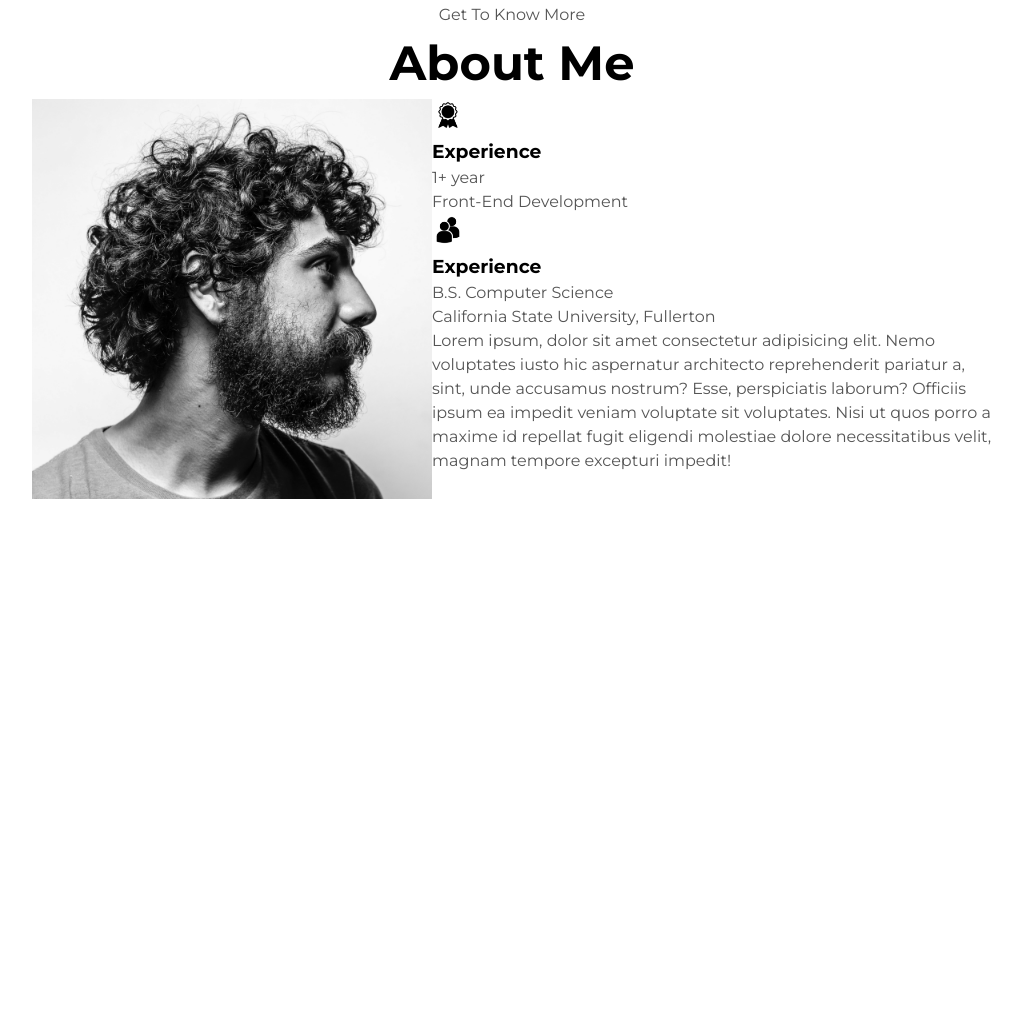
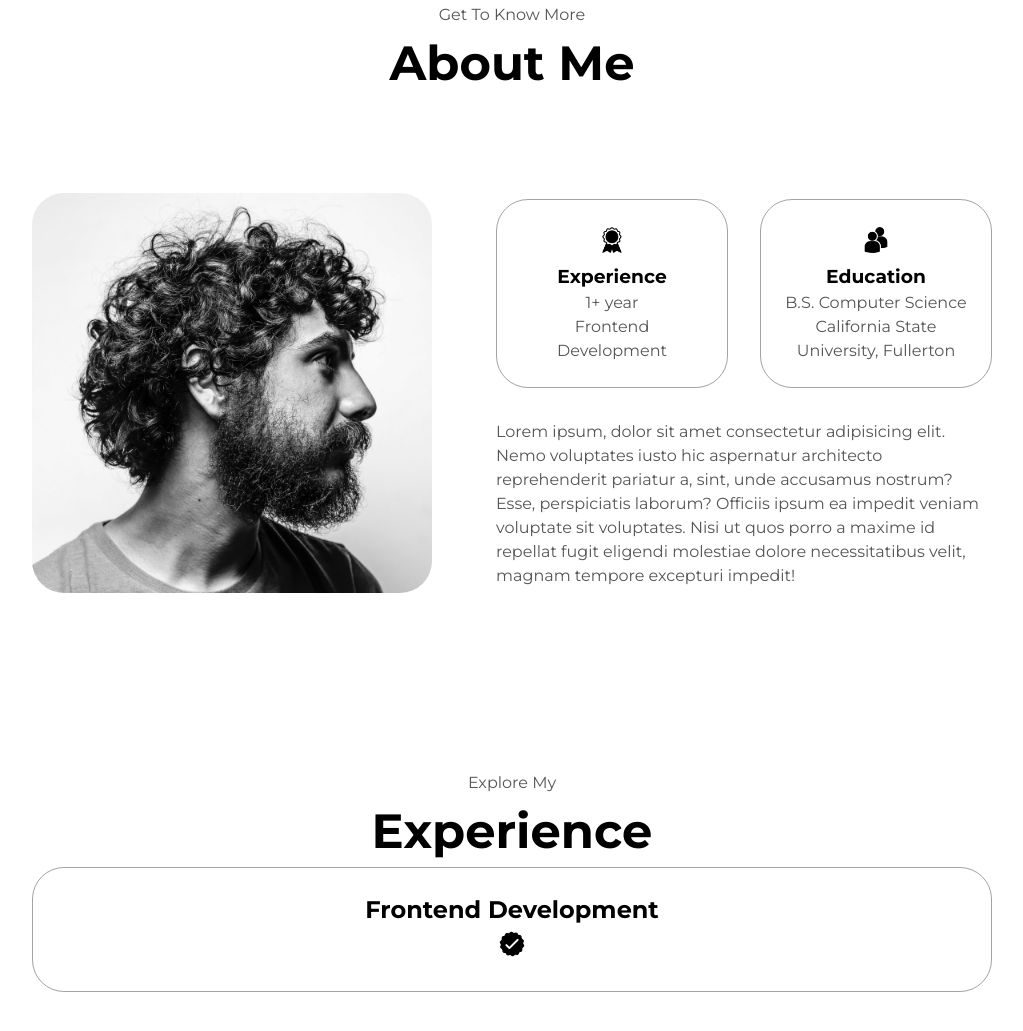
Before and after one commit to mrtnprtd/Web_Resume, a website: page index.html in a window 1280 px wide. Shown: the part 805-1836 px from the top of the page, without its empty margins (128-1151 px from the left). Before the commit the page ends 1544 px from the top, so only its background shows below. Drawn offline with Linux system fonts and the light colour scheme.

Commit message:
Exp. section additions

```diff
--- a/index.html
+++ b/index.html
@@ -116,7 +116,7 @@
                 class="icon"
               />
               <h3>Experience</h3>
-              <p>1+ year <br />Front-End Development</p>
+              <p>1+ year <br />Frontend Development</p>
             </div>
             <div class="details-container">
               <img
@@ -124,7 +124,7 @@
                 alt="Education icon"
                 class="icon"
               />
-              <h3>Experience</h3>
+              <h3>Education</h3>
               <p>
                 B.S. Computer Science <br />California State University,
                 Fullerton
@@ -145,6 +145,27 @@
       </div>
     </section>
 
+    <section id="experience">
+      <p class="section__text__p1">Explore My</p>
+      <h1 class="title">Experience</h1>
+      <div class="experience-details-container">
+        <div class="about-containers">
+          <div class="details-container">
+            <h2 class="experience-sub-title">Frontend Development</h2>
+            <div class="article-container">
+              <article>
+                <img
+                  src="./assets/checkmark.png"
+                  alt="Experience icon"
+                  class="icon"
+                />
+              </article>
+            </div>
+          </div>
+        </div>
+      </div>
+    </section>
+
     <script src="script.js"></script>
   </body>
 </html>
--- a/style.css
+++ b/style.css
@@ -309,3 +309,50 @@ section {
   cursor: pointer;
   height: 2rem;
 }
+
+/***************************** ABOUT*/
+
+#about {
+  position: relative;
+}
+
+.about-containers {
+  gap: 2rem;
+  margin-bottom: 2rem;
+  margin-bottom: 2rem;
+}
+
+.about-details-container {
+  justify-content: center;
+  flex-direction: column;
+}
+
+.about-containers,
+.about-details-container {
+  display: flex;
+}
+
+.about-pic {
+  border-radius: 2rem;
+}
+
+.details-container {
+  padding: 1.5rem;
+  flex: 1;
+  background: white;
+  border-radius: 2rem;
+  border: rgb(53, 53, 53) 0.1rem solid;
+  border-color: rgb(163, 163, 163);
+  text-align: center;
+}
+
+.section-container {
+  gap: 4rem;
+  height: 80%;
+}
+
+.section__pic-container {
+  height: 400px;
+  width: 400px;
+  margin: auto 0;
+}
```
